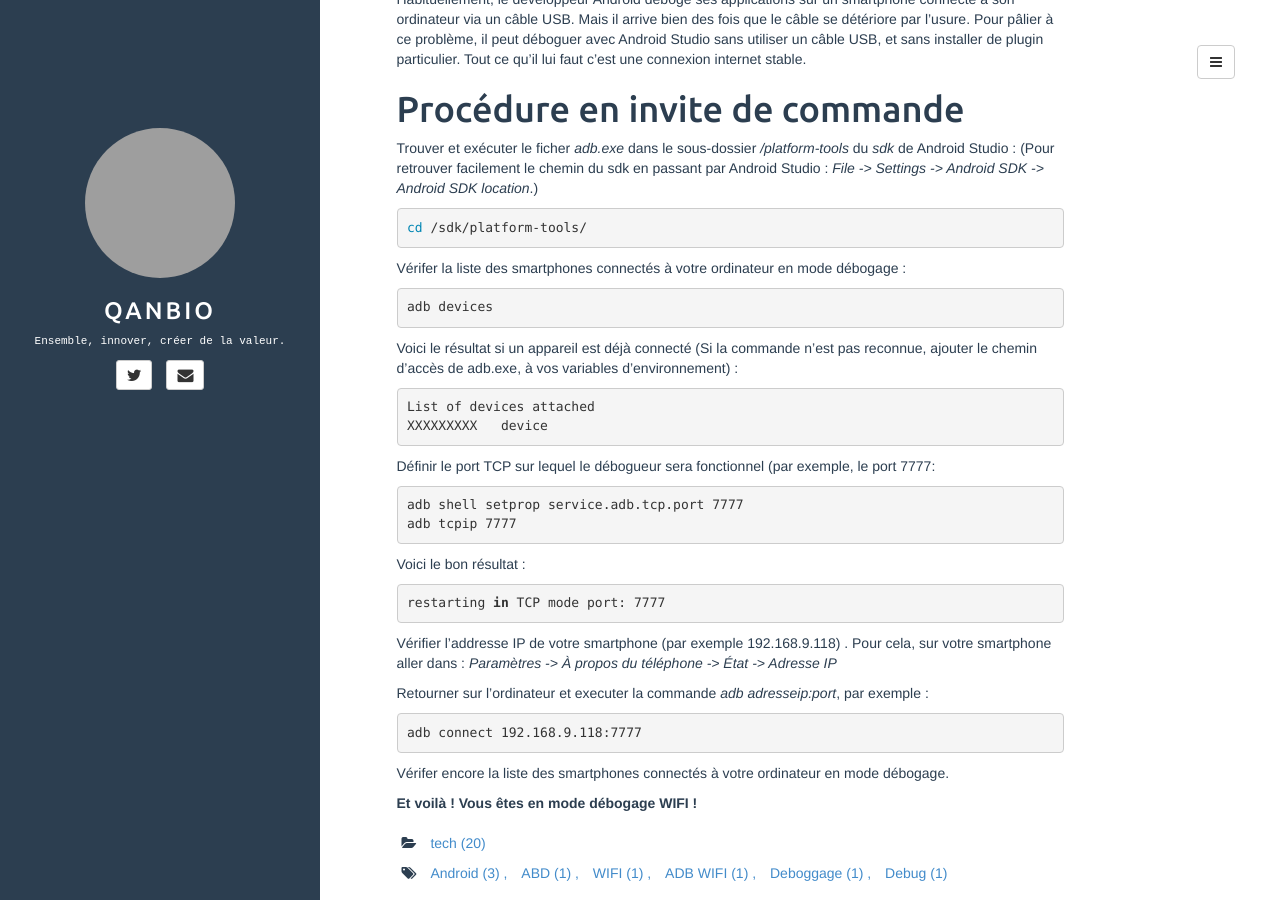
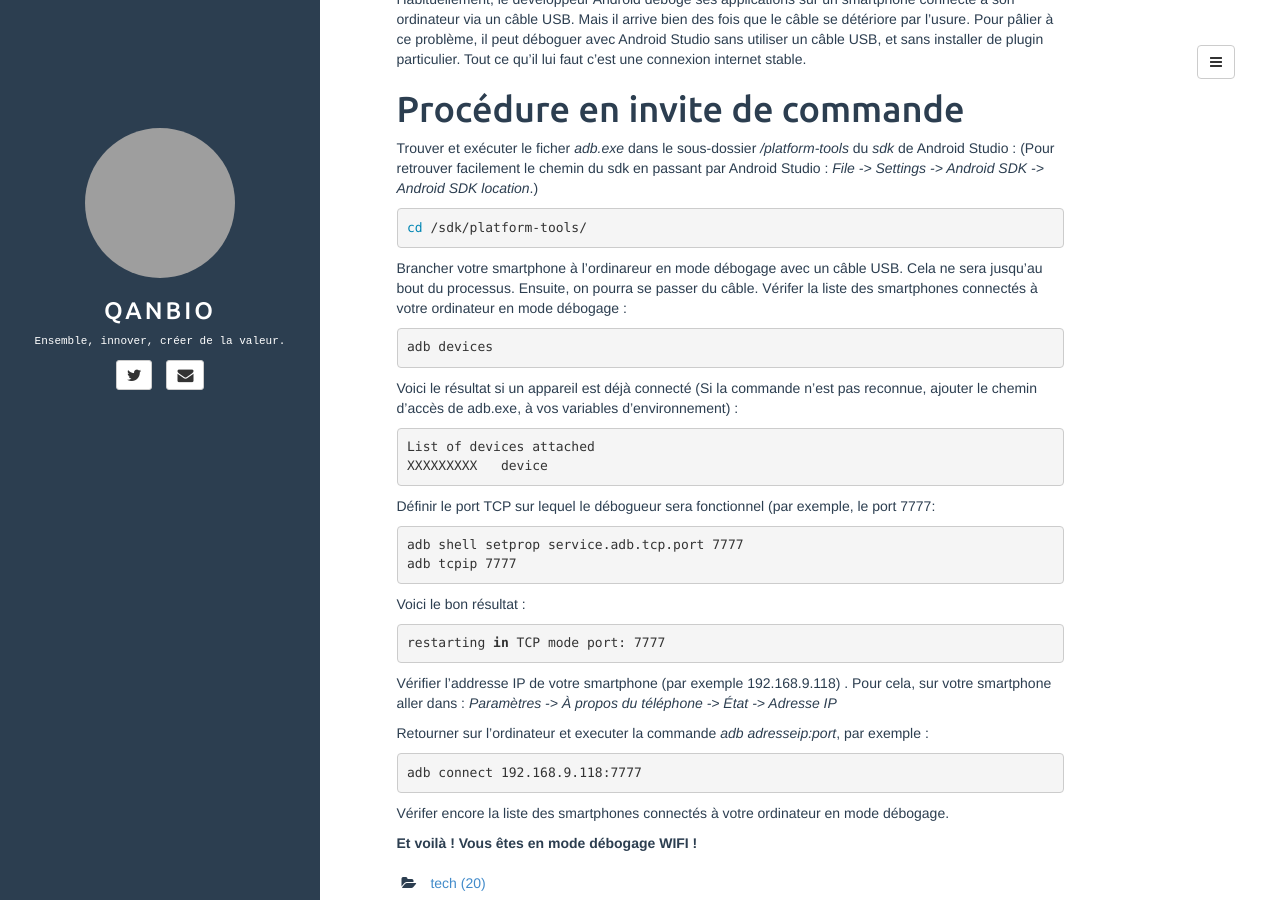
Before and after one commit to qanbio/blog, a Jekyll site: the page built from _posts/2017-11-16-comment-debuger-sur-android-studio-en-mode-wifi.md, in a window 1280 px wide and 900 px high, scrolled down 310 px. Built offline with Jekyll 4.4.1, drawn with Linux system fonts in a browser that asks for light colours; comment, search, counter and statistics services are not loaded; some of the changed lines change nothing that is shown; grey boxes are pictures that could not be loaded.

Commit message:
réedition

```diff
--- a/_posts/2017-11-16-comment-debuger-sur-android-studio-en-mode-wifi.md
+++ b/_posts/2017-11-16-comment-debuger-sur-android-studio-en-mode-wifi.md
@@ -6,7 +6,7 @@ tags: [Android, ABD, WIFI, ADB WIFI, Deboggage, Debug]
 author: fabrice_kiki
 comments: true
 fullview: false
-description: Ce article montre comment faire du débogage avec Android Studio sans câble USB, ni plugin spécialisé.
+description: Ce article montre comment faire du débogage avec Android Studio par Wifi, sans plugin spécialisé.
 ---
 
 # Prérequis
@@ -24,6 +24,7 @@ Trouver et exécuter le ficher *adb.exe* dans le sous-dossier */platform-tools*
 
 {% highlight bash %}cd /sdk/platform-tools/{%endhighlight%}
 
+Brancher votre smartphone à l'ordinareur en mode débogage avec un câble USB. Cela ne sera jusqu'au bout du processus. Ensuite, on pourra se passer du câble.
 Vérifer la liste des smartphones connectés à votre ordinateur en mode débogage :
 
 {% highlight bash %}adb devices{%endhighlight%}
```
